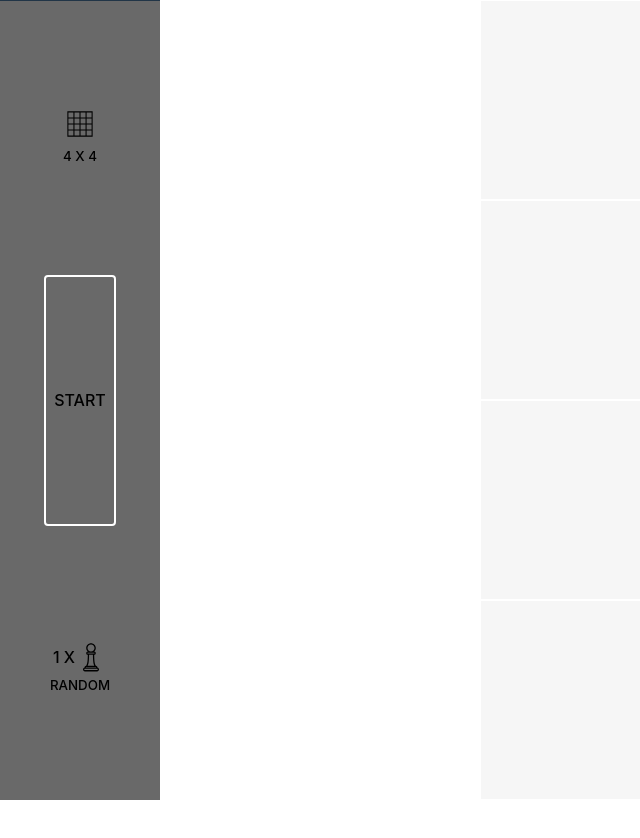
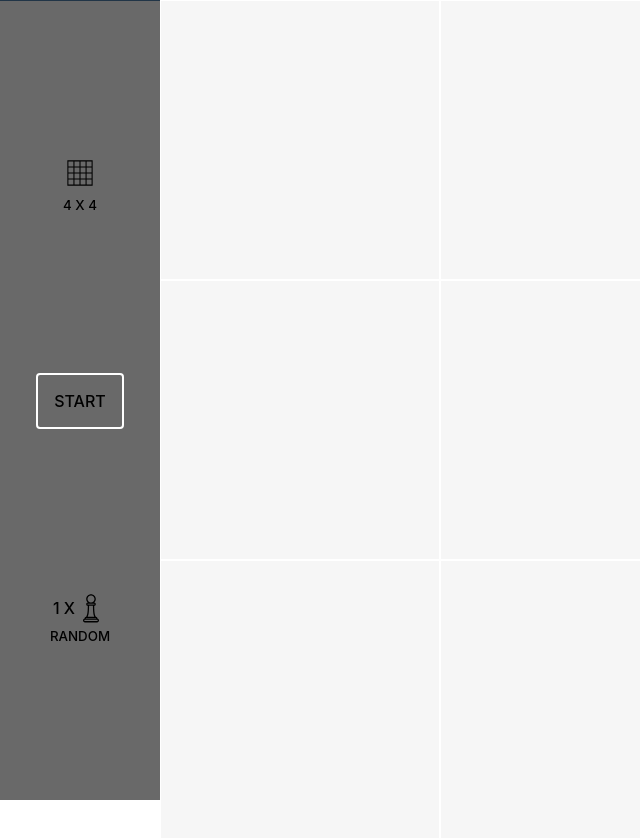
Before and after one commit to RoHell/Figures, a Vue app: page / in a window 1280 px wide. Shown: the top 838 px of the page, without its empty margins (0-640 px from the left). Before the commit the page ends 800 px from the top, so only its background shows below. Built offline with nearby package versions, Linux system fonts and the light colour scheme.

Commit message:
Grid RWD

```diff
--- a/src/App.vue
+++ b/src/App.vue
@@ -139,12 +139,14 @@ const setPieces = () => {
     </header>
 
     <main>
+      <div class="app__grid">
         <Grid
           :cols="gridSize"
           @up="handleMouseUp"
           @down="handleMouseDown"
         />
         <Figures />
+      </div>
     </main>
 
     <footer>
@@ -164,6 +166,12 @@ const setPieces = () => {
 .app {
   display: flex;
   width: 100%;
+  min-height: 100vh;
+  align-items: center;
+
+  &__grid {
+    margin-left: auto;
+  }
 }
 header {
   position: fixed;
@@ -194,14 +202,9 @@ main {
 
 @media screen and (orientation: landscape) {
   main {
-    display: flex;
-    margin: 0 0 0 auto;
-    padding-left: var(--bottom-bar-height);
-  }
-
-  .grid {
-    width: 100vh;
-    margin-left: auto;
+    display: block;
+    flex: 1;
+    margin: 0 0 0 var(--bottom-bar-height);
   }
 
   header {
@@ -213,4 +216,11 @@ main {
     right: unset;
   }
 }
+
+@media screen and (max-width: 60rem) and (orientation: landscape) {
+  .app__grid {
+    width: 100vh;
+    height: 100vh;
+  }
+}
 </style>
--- a/src/components/BottomBar.vue
+++ b/src/components/BottomBar.vue
@@ -95,8 +95,6 @@ const { figuresCount } = useFigures()
 
     &__center {
       margin: auto;
-      height: 100%;
-      flex: 1;
     }
 
     &__start,
@@ -104,7 +102,7 @@ const { figuresCount } = useFigures()
       text-transform: uppercase;
       background-color: transparent;
       font-size: 1rem;
-      padding: 0.5rem;
+      padding: 1rem;
       height: 100%;
       width: 100%;
       border-radius: 0.25rem;
```
Lines whose indentation alone changed are shown as unchanged.
